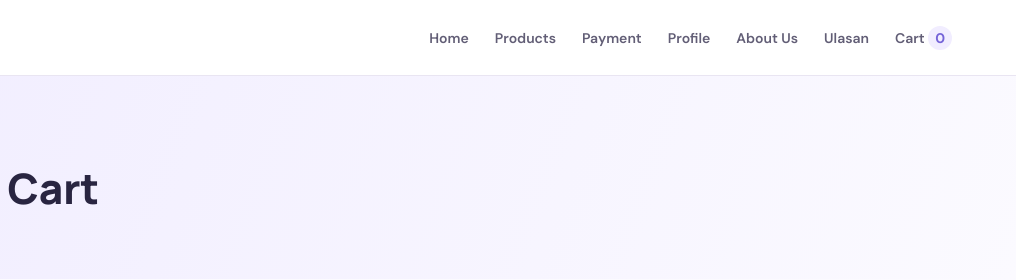
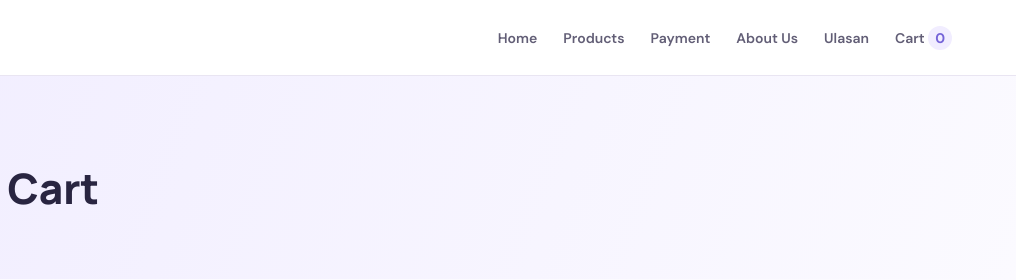
Before and after one commit to winfkie/plusify_web, a plain HTML site: page cart.html in a window 1280 px wide. Shown: the top 280 px of the page, 264-1280 px from the left. Drawn offline with Linux system fonts and the light colour scheme.

Commit message:
Fix HTML formatting issues in cart.html

```diff
--- a/cart.html
+++ b/cart.html
@@ -1 +1 @@
-<!doctype html><html lang="id"><head><script src="js/analytics.js"></script><meta charset="utf-8"><meta name="viewport" content="width=device-width,initial-scale=1"><title>Cart | Plusify</title><link rel="stylesheet" href="css/style.css"></head><body data-page="cart"><header class="header"><a class="brand" href="index.html"><img src="assets/logo.png" alt="Logo Plusify"></a><button class="hamb" aria-label="Menu">☰</button><nav id="nav"><a href="index.html" data-link="home">Home</a><a href="products.html" data-link="products">Products</a><a href="payment.html" data-link="payment">Payment</a><a href="profile.html" data-link="profile">Profile</a><a href="about.html" data-link="about">About Us</a><a href="cart.html">Cart <b id="cart-count">0</b></a></nav></header><main><section class="page-title"><div class="wrap"><small>YOUR SELECTION</small><h1>Shopping Cart</h1></div></section><section class="wrap section"><div id="cart"></div></section></main><footer class="footer"><a class="brand" href="index.html"><img src="assets/logo.png" alt="Logo Plusify"></a><p>Your digital premium hub.</p><small>© 2026 Plusify</small></footer><script src="js/products.js"></script><script src="js/logos.js"></script><script src="js/config.js"></script><script src="js/app.js"></script></body></html>
+<!doctype html><html lang="id"><head><script src="js/analytics.js"></script><meta charset="utf-8"><meta name="viewport" content="width=device-width,initial-scale=1"><title>Cart | Plusify</title><link rel="stylesheet" href="css/style.css"></head><body data-page="cart"><header class="header"><a class="brand" href="index.html"><img src="assets/logo.png" alt="Logo Plusify"></a><button class="hamb" aria-label="Menu">☰</button><nav id="nav"><a href="index.html" data-link="home">Home</a><a href="products.html" data-link="products">Products</a><a href="payment.html" data-link="payment">Payment</a><a href="about.html" data-link="about">About Us</a><a href="cart.html">Cart <b id="cart-count">0</b></a></nav></header><main><section class="page-title"><div class="wrap"><small>YOUR SELECTION</small><h1>Shopping Cart</h1></div></section><section class="wrap section"><div id="cart"></div></section></main><footer class="footer"><a class="brand" href="index.html"><img src="assets/logo.png" alt="Logo Plusify"></a><p>Your digital premium hub.</p><small>© 2026 Plusify</small></footer><script src="js/products.js"></script><script src="js/logos.js"></script><script src="js/config.js"></script><script src="js/app.js"></script></body></html>
```
